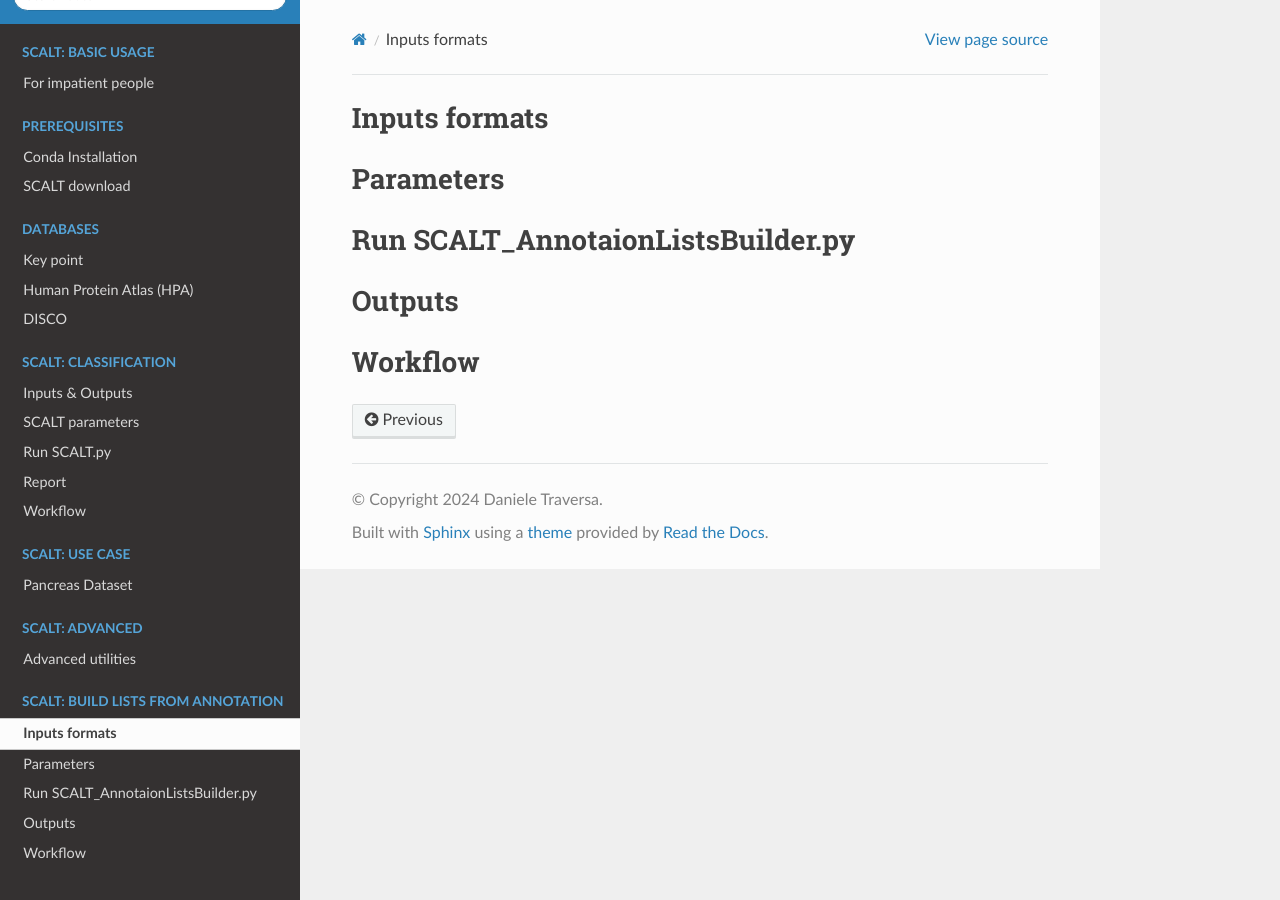
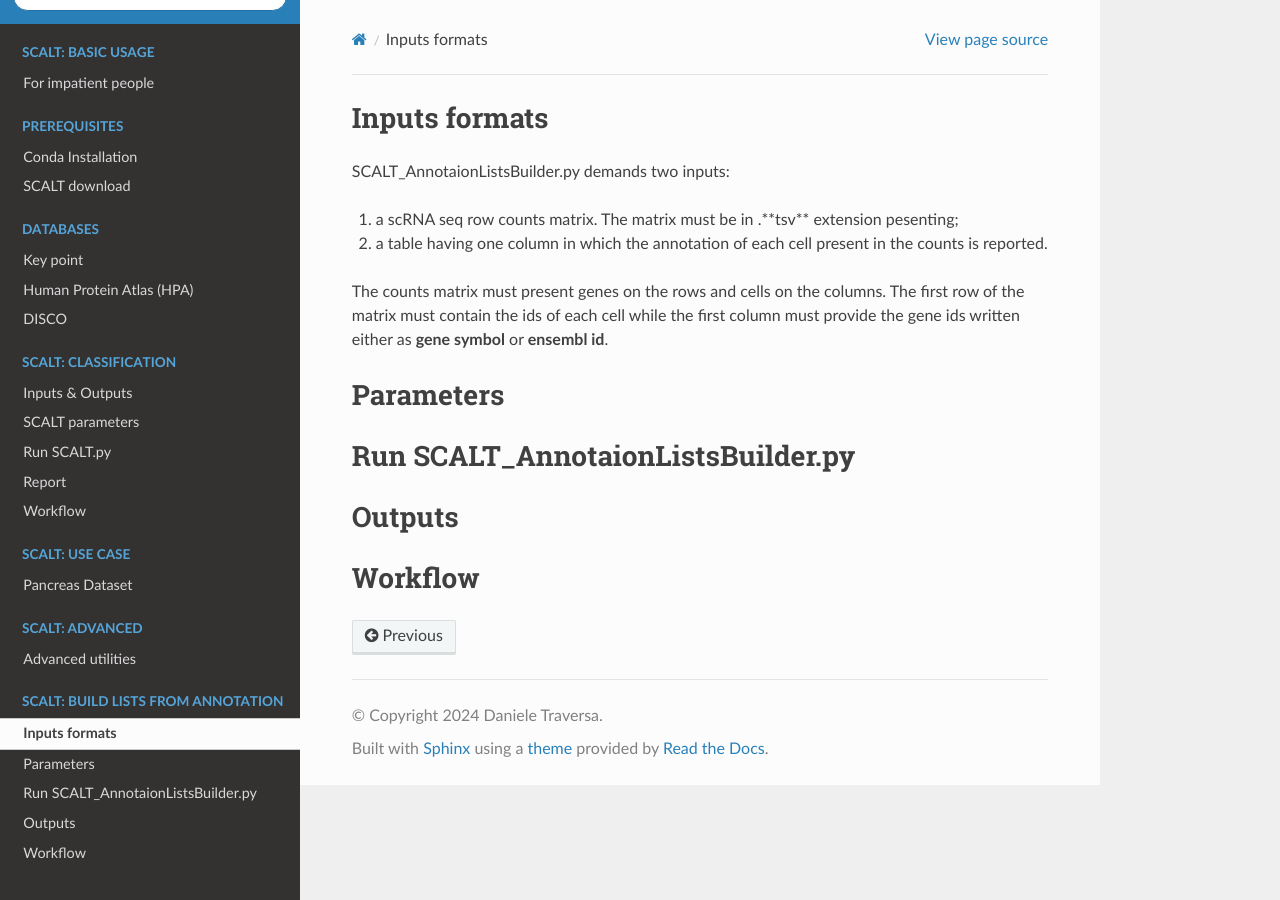
Before and after one commit to danitrave/CapitalCitiesGame, a Sphinx documentation site: the page built from docs/source/annoListsBuilder.rst, in a window 1280 px wide. Built offline with Sphinx 7.4.7 and the Read the Docs theme 2.0.0, drawn with Linux system fonts in a browser that asks for light colours.

Commit message:
Update annoListsBuilder.rst

```diff
--- a/docs/source/annoListsBuilder.rst
+++ b/docs/source/annoListsBuilder.rst
@@ -1,5 +1,12 @@
 Inputs formats
 ==============
+
+SCALT_AnnotaionListsBuilder.py demands two inputs:
+
+1. a scRNA seq row counts matrix. The matrix must be in .**tsv** extension pesenting;
+2. a table having one column in which the annotation of each cell present in the counts is reported.
+
+The counts matrix must present genes on the rows and cells on the columns. The first row of the matrix must contain the ids of each cell while the first column must provide the gene ids written either as **gene symbol** or **ensembl id**.
 
 Parameters
 ==========
```
